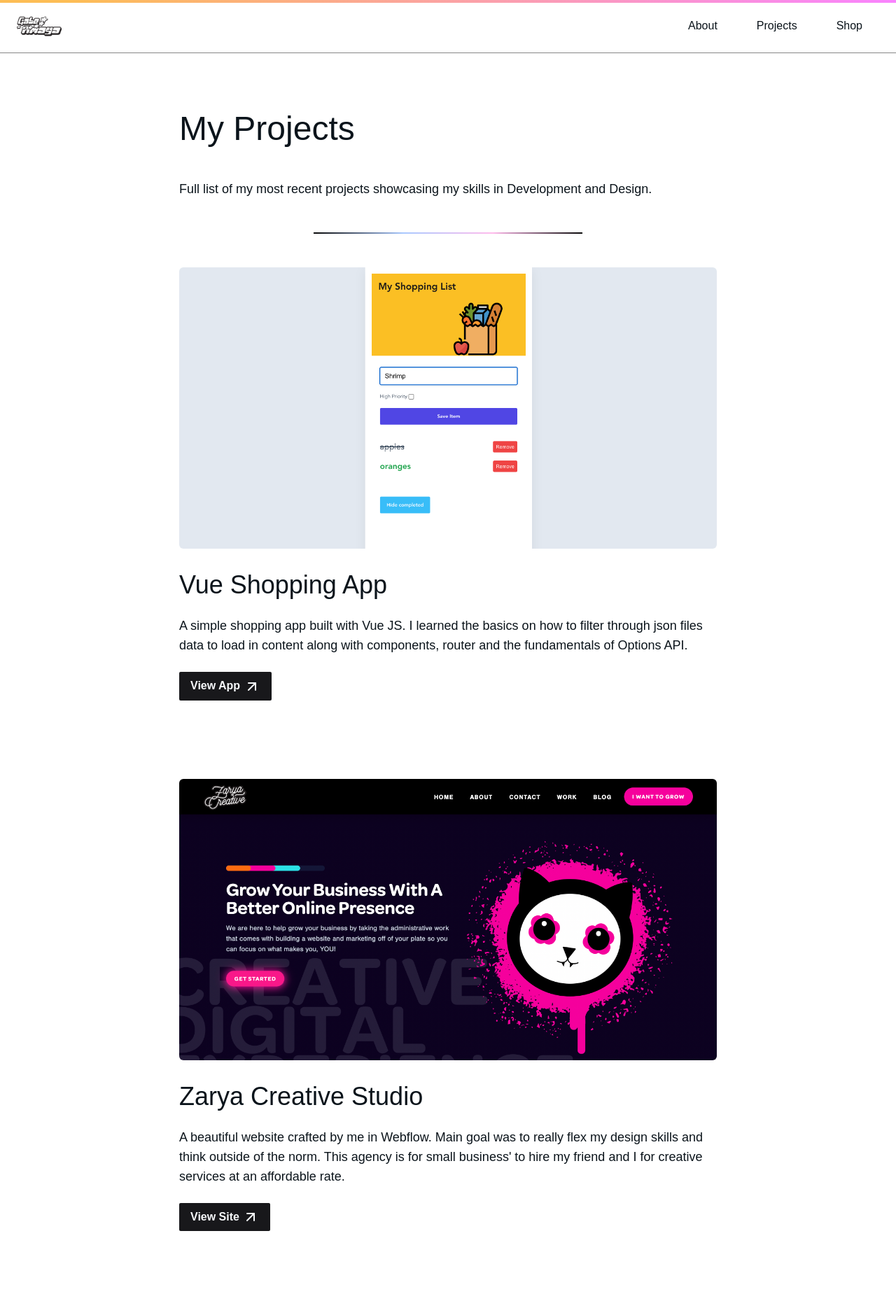
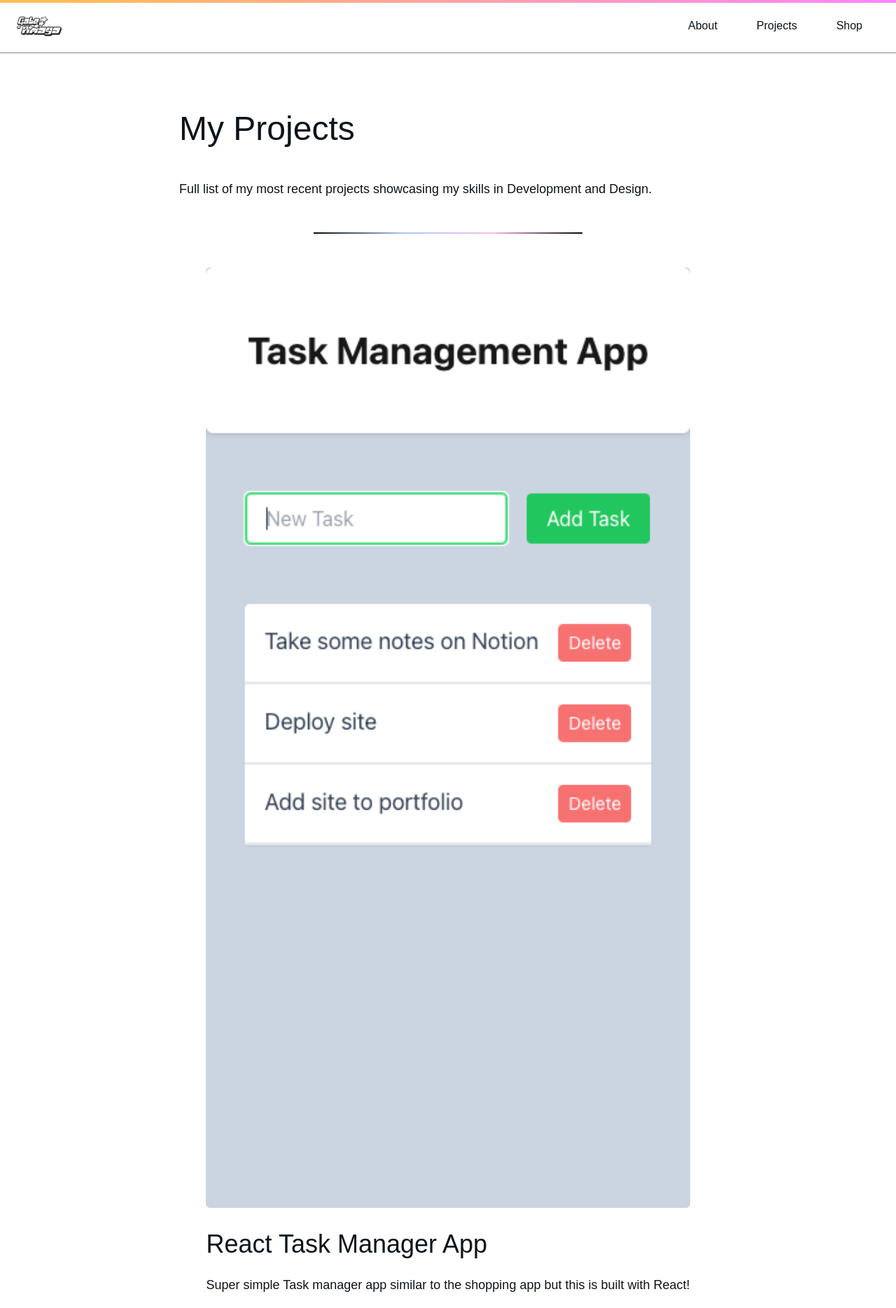
Before and after one commit to CodingGabe/port-23, a Nuxt app: page /projects in a window 1280 px wide. Shown: the top 1869 px of the page at 70% size. Built offline with nearby package versions, Linux system fonts and the light colour scheme; a web font is replaced by a local one.

Commit message:
add react task project

```diff
--- a/pages/projects.vue
+++ b/pages/projects.vue
@@ -8,6 +8,17 @@
         <div class="w-full h-[2px] lg:w-96 mx-auto" style="background: linear-gradient(90deg, #050505,#A9C9FF,#FFBBEC,#050505);"></div>
         <!-- Projects container -->
         <div class="flex flex-col items-center justify-center gap-28">
+          <!-- Project -->
+          <div class="flex flex-col gap-8 items-center">
+            <!-- Image of Project -->
+            <img src="../assets/img/react-task.png" alt="Shopping App" class="rounded-md w-full object-cover">
+            <!-- Project content -->
+            <div class="flex flex-col items-left gap-6">
+              <h3 class="text-xl sm:text-2xl md:text-4xl">React Task Manager App</h3>
+              <p class="text-md lg:text-lg slg:leading-8 leading-relaxed">Super simple Task manager app similar to the shopping app but this is built with React!</p>
+              <NuxtLink href="https://650b4fd115bafa46873fc697--gabes-react-task-app.netlify.app/" class="bg-zinc-900 hover:bg-zinc-700 px-2 py-2 rounded-sm w-fit md:px-4 slg:px-6 slg:py3 transition-colors border-0 font-bold text-slate-50">View App <svg xmlns="http://www.w3.org/2000/svg" width="24" height="24" viewBox="0 0 24 24" fill="none" stroke="currentColor" stroke-width="2" stroke-linecap="round" stroke-linejoin="round" class="feather feather-arrow-up-right inline"><line x1="7" y1="17" x2="17" y2="7"></line><polyline points="7 7 17 7 17 17"></polyline></svg></NuxtLink>
+            </div>
+          </div>
           <!-- Project -->
           <div class="flex flex-col gap-8 items-center">
             <!-- Image of Project -->
```
Also changed, not shown: assets/img/react-task.png (added).
